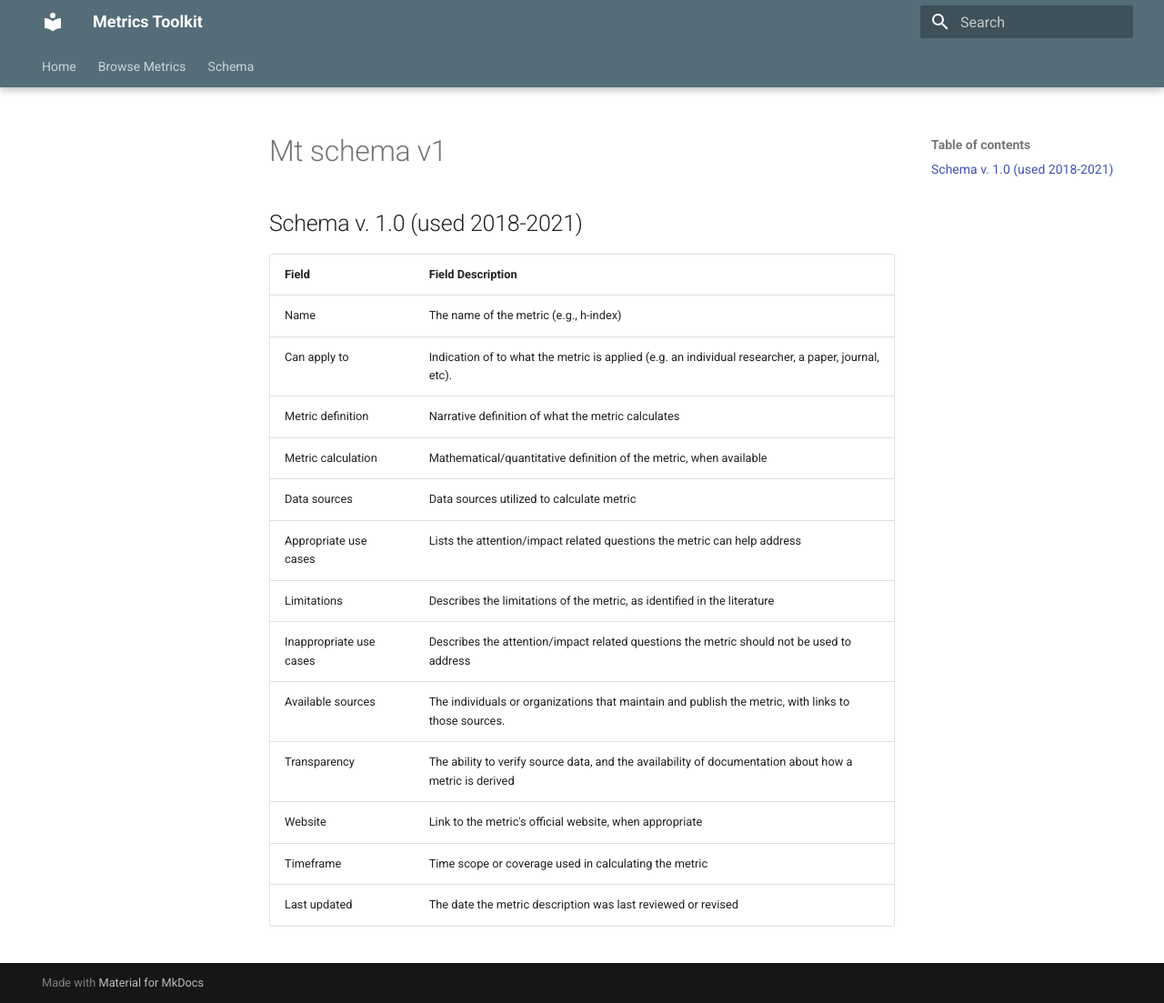
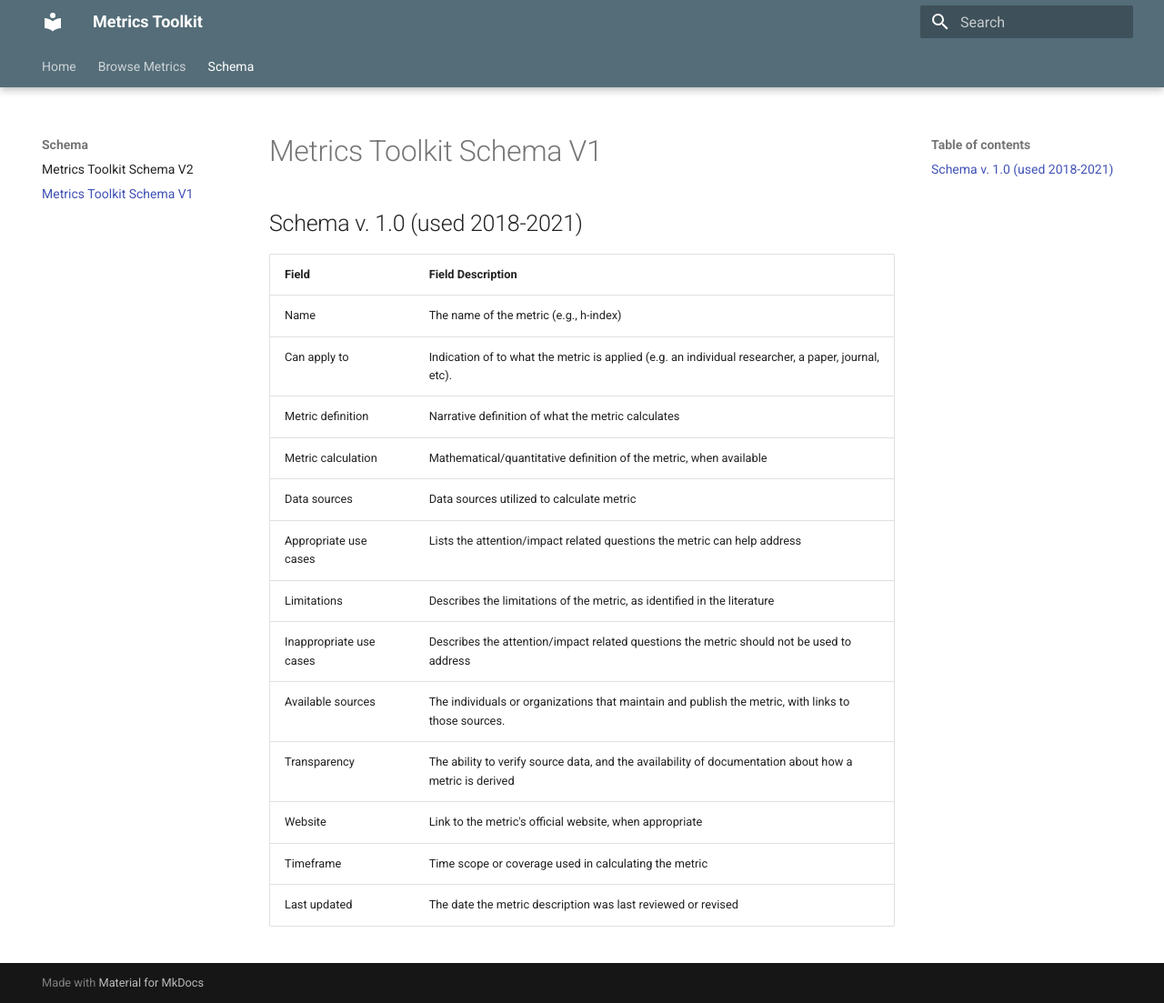
Before and after one commit to rchampieux/diy-documentation, an MkDocs documentation site: the page built from docs/mt_schema_v1.md, in a window 1280 px wide and 1103 px high. Shown: the whole window at 91% size. Built offline with MkDocs 1.6.1 and Material for MkDocs 9.7.7, drawn with Linux system fonts in a browser that asks for light colours; part of the change alters nothing that is shown.

Commit message:
more schema page corrections

```diff
--- a/mkdocs.yml
+++ b/mkdocs.yml
@@ -35,5 +35,5 @@ nav:
     - Twitter mentions: twittermentions.md
     - Wikipedia Citations: wikipedia.md
   - Schema:
-    - Metrics Toolkit Schema V2.0: mt-schema-v2.md
-    - Metrics Toolkit Schema V1.0: mt-schema-v1.md
+    - Metrics Toolkit Schema V2: mt_schema_v2.md
+    - Metrics Toolkit Schema V1: mt_schema_v1.md
```
